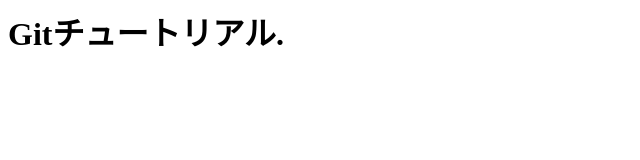
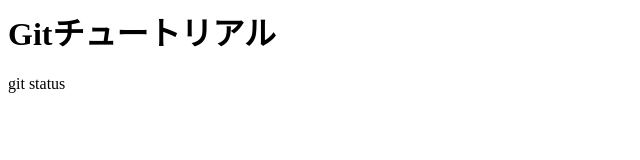
Before and after one commit to maemaki/git_tutorial, a plain HTML site: page index.html in a window 1280 px wide. Shown: the full height of the page, 0-640 px from the left. Drawn offline with Linux system fonts and the light colour scheme.

Commit message:
git statusコマンドを追記

```diff
--- a/index.html
+++ b/index.html
@@ -1 +1,2 @@
-<h1>Gitチュートリアル.</h1>
+<h1>Gitチュートリアル</h1>
+<p>git status</p>
```
